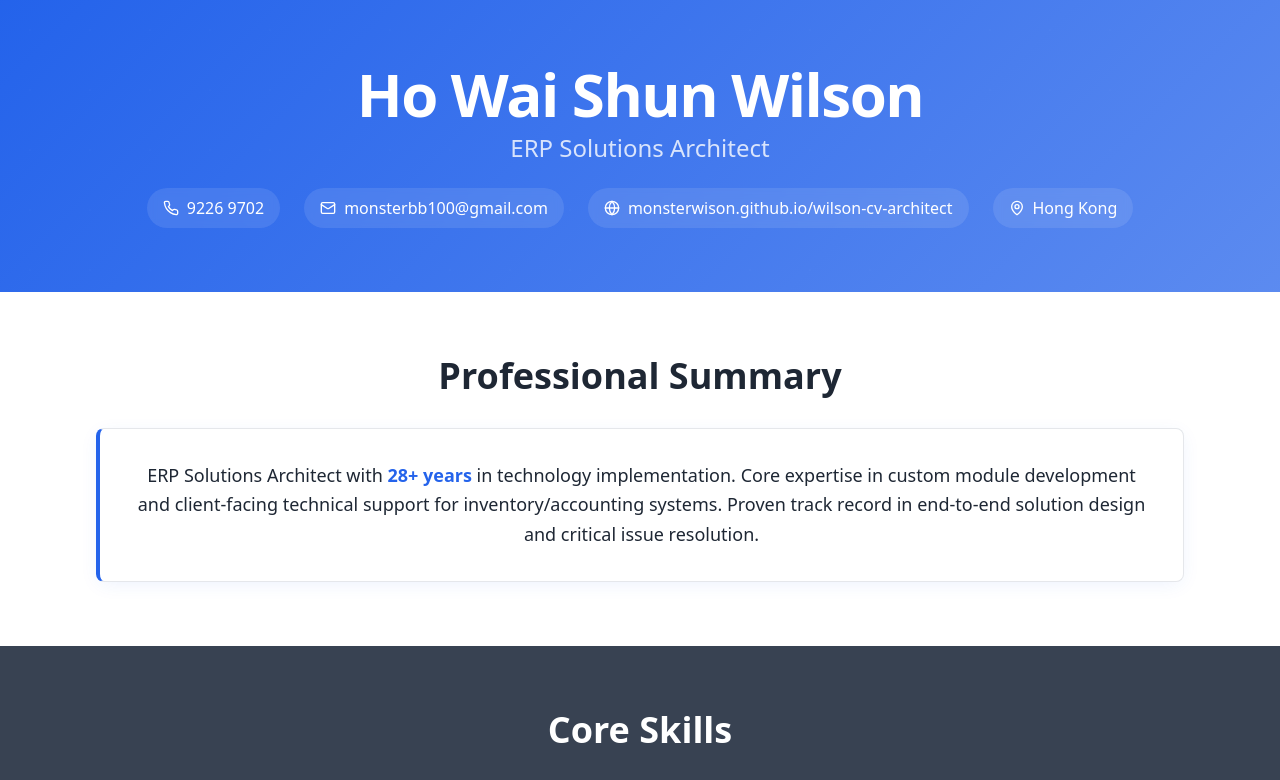
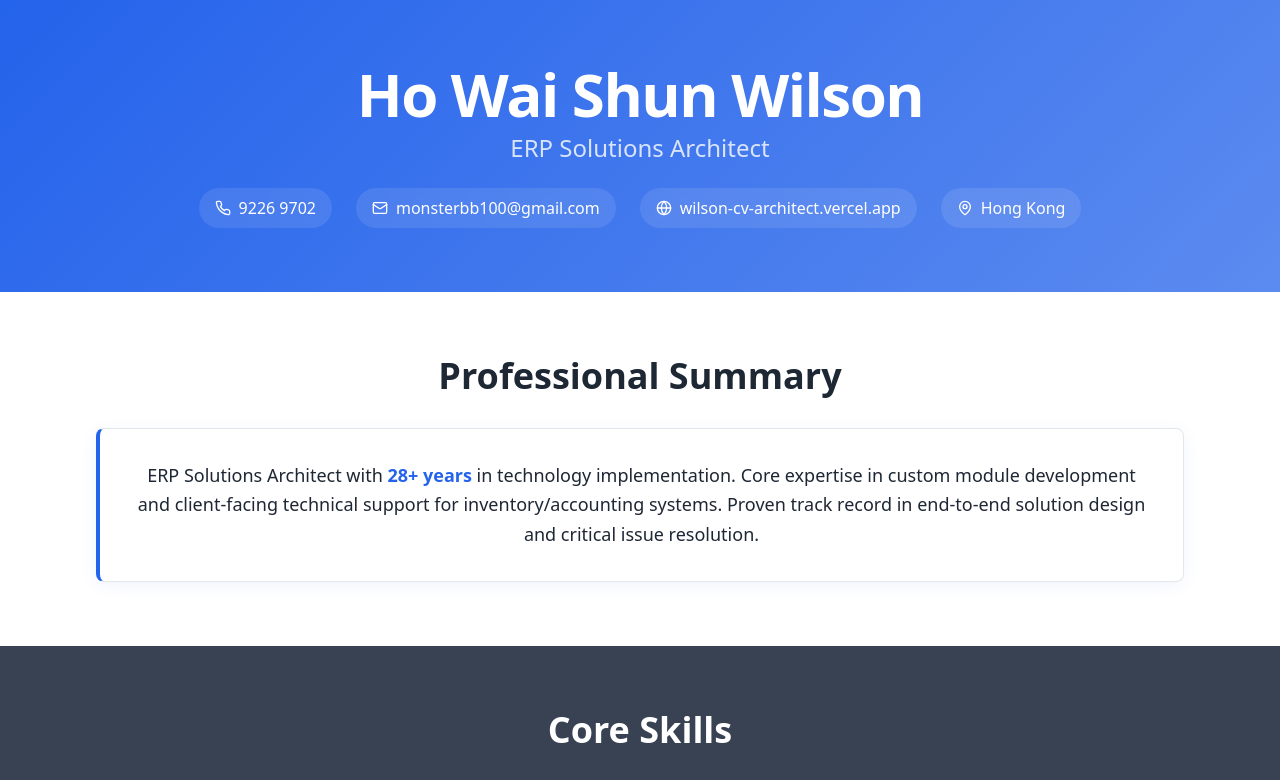
Before and after one commit to MonsterWison/wilson-cv-architect, a React (Vite) app: page / in a window 1280 px wide. Shown: the top 780 px of the page. Built offline with nearby package versions, Linux system fonts and the light colour scheme.

Commit message:
Update CV website URL to Vercel domain

```diff
--- a/src/components/CVHeader.tsx
+++ b/src/components/CVHeader.tsx
@@ -32,7 +32,7 @@ const CVHeader = () => {
             </div>
             <div className="flex items-center gap-2 bg-white/10 backdrop-blur-sm rounded-full px-4 py-2">
               <Globe className="w-4 h-4" />
-              <span>monsterwison.github.io/wilson-cv-architect</span>
+              <span>wilson-cv-architect.vercel.app</span>
             </div>
             <div className="flex items-center gap-2 bg-white/10 backdrop-blur-sm rounded-full px-4 py-2">
               <MapPin className="w-4 h-4" />
```
